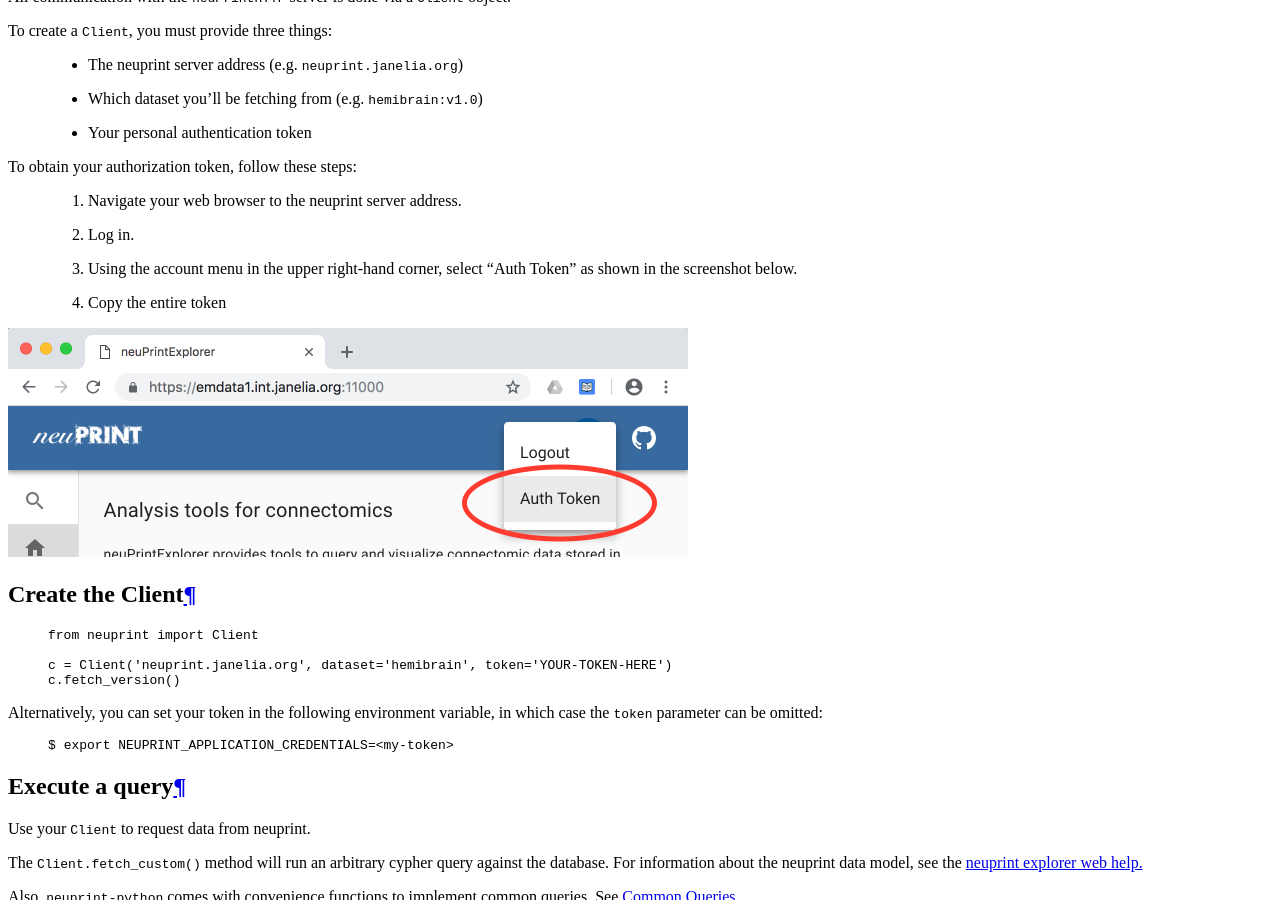
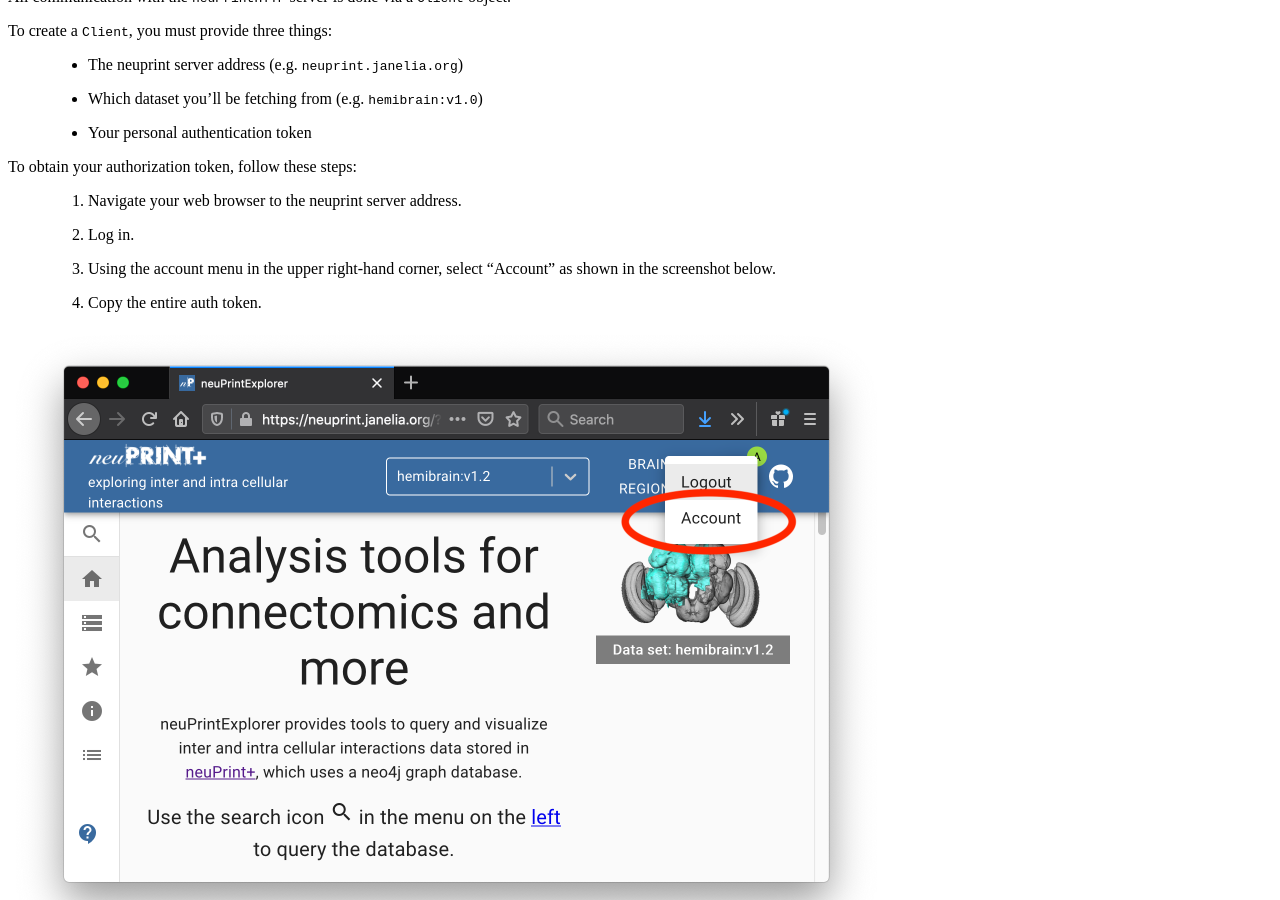
Before and after one commit to connectome-neuprint/neuprint-python, a Sphinx documentation site: the page built from docs/source/quickstart.rst, in a window 1280 px wide and 900 px high, scrolled down 719 px. Built offline with Sphinx 7.4.7 and the Read the Docs theme 2.0.0, drawn with Linux system fonts in a browser that asks for light colours; pages that are not in the unit, such as notebooks, are missing from menus.

Commit message:
Update auth token screenshot

```diff
--- a/docs/source/quickstart.rst
+++ b/docs/source/quickstart.rst
@@ -38,8 +38,8 @@ To obtain your authorization token, follow these steps:
 
     1. Navigate your web browser to the neuprint server address.
     2. Log in.
-    3. Using the account menu in the upper right-hand corner, select "Auth Token" as shown in the screenshot below.
-    4. Copy the entire token
+    3. Using the account menu in the upper right-hand corner, select "Account" as shown in the screenshot below.
+    4. Copy the entire auth token.
 
 
 .. image:: _static/token-screenshot.png
```
Also changed, not shown: docs/source/_static/token-screenshot.png.
